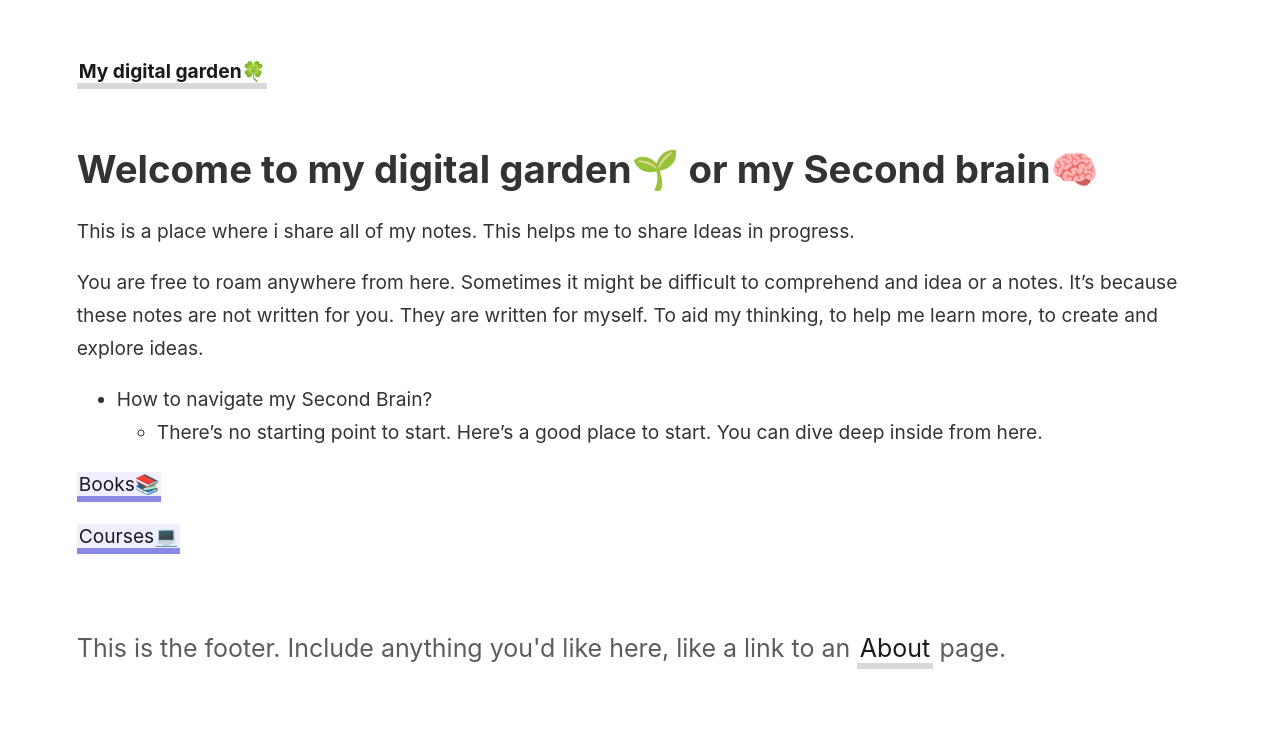
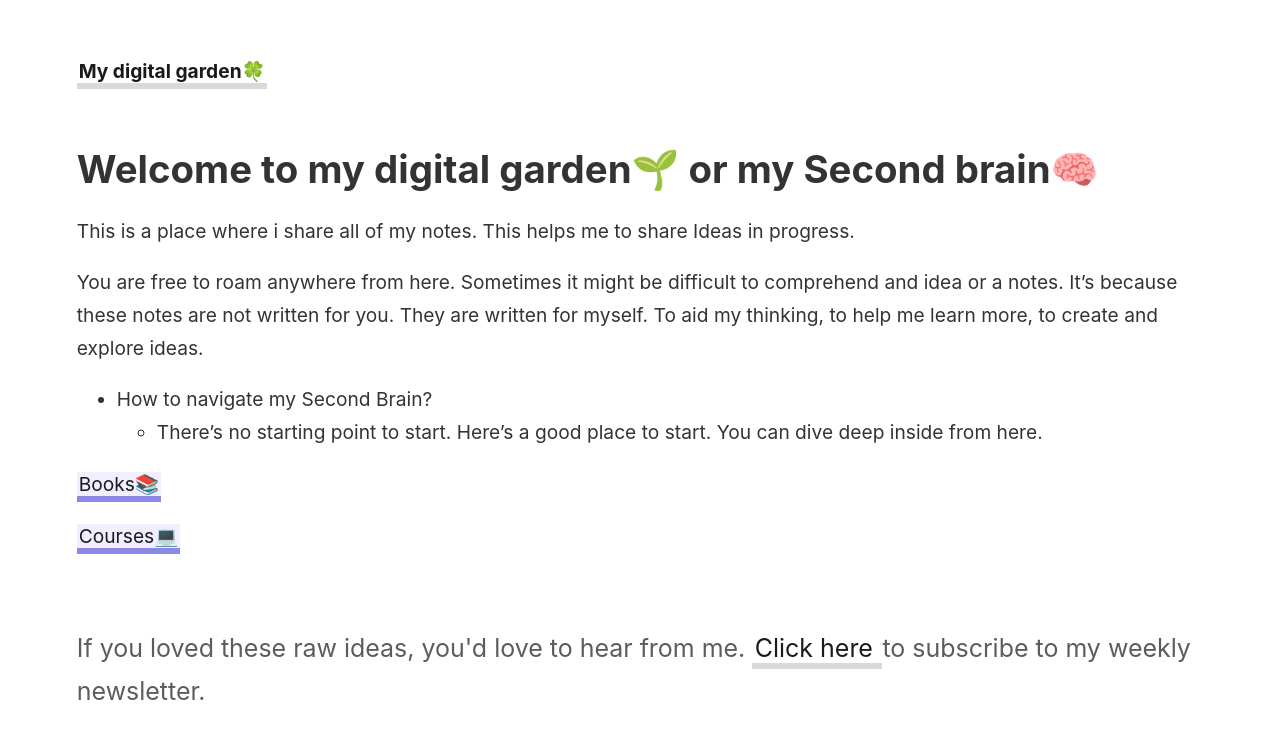
Before and after one commit to Beingpax/Mydigitalgarden, a Jekyll site: the page built from _pages/index.md, in a window 1280 px wide. Shown: the top 739 px of the page. Built offline with Jekyll 4.4.1, drawn with Linux system fonts in a browser that asks for light colours.

Commit message:
Update footer.html

```diff
--- a/_includes/footer.html
+++ b/_includes/footer.html
@@ -1 +1 @@
-This is the footer. Include anything you'd like here, like a link to an <a class="internal-link" href="/about">About</a> page.
+If you loved these raw ideas, you'd love to hear from me.  <a class="internal-link" href="/about">Click here </a> to subscribe to my weekly newsletter.
```
